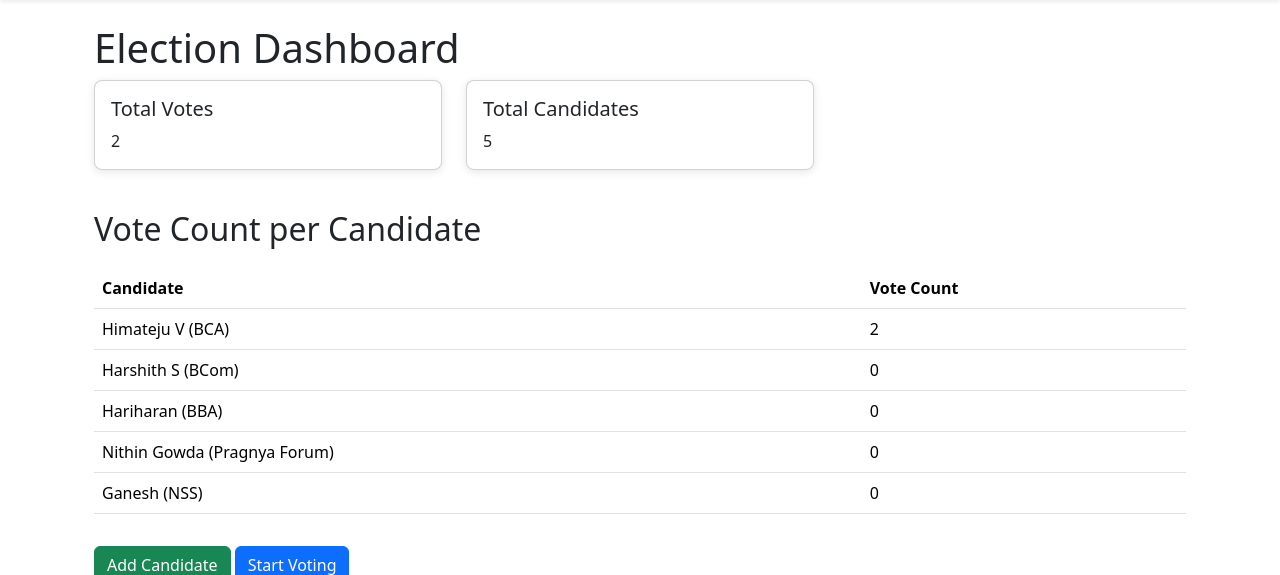
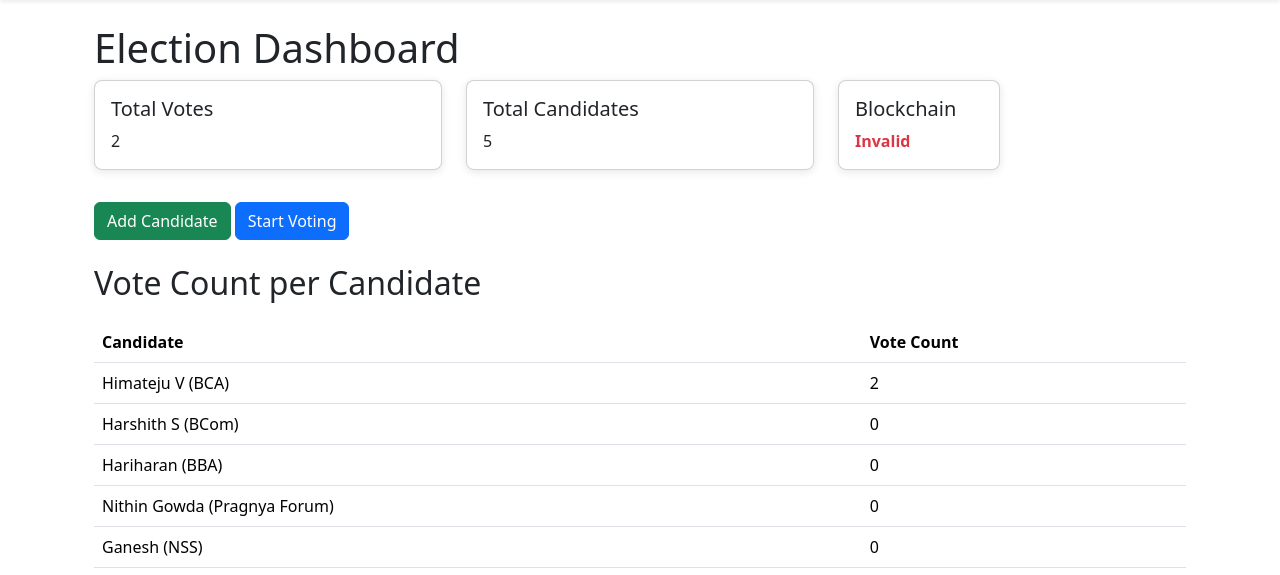
Before and after one commit to nandan017/Project-E, a Django app: page /election/dashboard/ in a window 1280 px wide. Shown: the part 56-631 px from the top of the page. Run offline with Django 5.2, Linux system fonts and the light colour scheme; data comes from the database, SQL or seed files in the repository; both versions use the stored data as it was after the commit.

Commit message:
added blockchain  validation feature

```diff
--- a/voting_system/election/models.py
+++ b/voting_system/election/models.py
@@ -1,5 +1,3 @@
-from django.db import models
-
 from django.db import models
 import uuid  # Import UUID module for generating unique keys
 
@@ -10,7 +8,5 @@ class Candidate(models.Model):
     name = models.CharField(max_length=100)
     forum = models.CharField(max_length=100)
     image = models.ImageField(upload_to='candidate_images/', blank=True, null=True)  # New field for the candidate's image
-
-
     def __str__(self):
-        return f'{self.name} ({self.forum})'
+        return f'{self.name} ({self.forum}) {self.candidate_key}'
--- a/voting_system/election/templates/election/dashboard.html
+++ b/voting_system/election/templates/election/dashboard.html
@@ -32,7 +32,21 @@
                 </div>
             </div>
         </div>
+        <div class="col-md-2">
+            <div class="card mb-3">
+                <div class="card-body">
+                    <h5 class="card-title">Blockchain</h5>
+                    <p class="card-text {% if valid_blockchain %}text-success fw-bold{% else %}text-danger fw-bold{% endif %}">
+                        {% if valid_blockchain %}Valid{% else %}Invalid{% endif %}
+                    </p>
+                </div>
+            </div>
+        </div>
     </div>
+
+    <button class="btn btn-success mt-3" onclick="window.location.href='{% url 'add_candidate' %}'">Add Candidate</button>
+    <button class="btn btn-primary mt-3" onclick="window.location.href='{% url 'scan_qr' %}'">Start Voting</button>
+
 
     <h2 class="mt-4">Vote Count per Candidate</h2>
     <table class="table">
@@ -43,7 +57,7 @@
             </tr>
         </thead>
         <tbody>
-            {% for candidate, count in candidate_votes.items %}
+            {% for candidate, count in sorted_candidate_votes %}
             <tr>
                 <td>{{ candidate.name }} ({{ candidate.forum }})</td>
                 <td>{{ count }}</td>
@@ -52,8 +66,6 @@
         </tbody>
     </table>
     <!-- Inside your dashboard.html -->
-<button class="btn btn-success mt-3" onclick="window.location.href='{% url 'add_candidate' %}'">Add Candidate</button>
-<button class="btn btn-primary mt-3" onclick="window.location.href='{% url 'scan_qr' %}'">Start Voting</button>
 
 </div>
 {% endblock %}
--- /dev/null
+++ b/voting_system/election/utils.py
@@ -0,0 +1,48 @@
+import hashlib
+from voting.models import Vote
+
+def calculate_hash(vote):
+    """
+    Helper function to calculate the hash of a vote.
+    The hash is based on the vote data including the student_id, candidate_id, previous_hash, and timestamp.
+    """
+    print("CID:",vote.candidate.candidate_key)
+    vote_data = f'{vote.student_id}{vote.candidate_id}{vote.timestamp}{vote.previous_hash}'.encode('utf-8')
+    print("From utils",vote_data)
+    return hashlib.sha256(vote_data).hexdigest()
+
+def is_blockchain_valid():
+    """
+    Validates the entire blockchain by checking each vote.
+    Returns True if the blockchain is valid, False otherwise.
+    """
+    votes = Vote.objects.all().order_by('timestamp')
+
+    if not votes:
+        print("No votes found in the blockchain.")
+        return True  # Consider an empty blockchain as valid
+
+    previous_hash = "0"  # Initialize previous_hash for the first vote
+
+    for vote in votes:
+        print(f"Validating vote: Student ID={vote.student_id}, Candidate={vote.candidate.name}, Previous Hash={vote.previous_hash}, Timestamp={vote.timestamp}")
+
+        # Calculate the hash for the current vote
+        recalculated_hash = calculate_hash(vote)
+        print(f"Recalculated Hash: {recalculated_hash}, Stored Hash: {vote.hash}")
+
+        # Check if the stored hash matches the recalculated hash
+        if recalculated_hash != vote.hash:
+            print(f'Hash mismatch for vote by {vote.student_id}.')
+            return False
+
+        # Check if the previous_hash matches the previous vote's hash
+        if previous_hash != "0" and vote.previous_hash != previous_hash:
+            print(f'Invalid blockchain: Previous hash mismatch for vote by {vote.student_id}. Expected: {previous_hash}, Found: {vote.previous_hash}')
+            return False
+
+        # Update previous_hash to current vote's hash for the next iteration
+        previous_hash = vote.hash
+
+    print("All votes are valid.")
+    return True
--- a/voting_system/election/views.py
+++ b/voting_system/election/views.py
@@ -3,6 +3,7 @@ from django.contrib.auth import authenticate, login
 from django.contrib import messages
 from .models import Candidate
 from voting.models import Vote
+from .utils import is_blockchain_valid
 
 def login_view(request):
     if request.method == 'POST':
@@ -20,13 +21,16 @@ def dashboard(request):
     total_votes = Vote.objects.count()
     total_candidates = Candidate.objects.count()
 
-    # Get vote count per candidate
+    # Get vote count per candidate and store it in a list of tuples (candidate, count)
     candidate_votes = {candidate: Vote.objects.filter(candidate=candidate).count() for candidate in Candidate.objects.all()}
-
+    # Sort the dictionary by vote count in descending order
+    sorted_candidate_votes = sorted(candidate_votes.items(), key=lambda x: x[1], reverse=True)
+    valid_blockchain = is_blockchain_valid()
     context = {
         'total_votes': total_votes,
         'total_candidates': total_candidates,
-        'candidate_votes': candidate_votes,
+        'sorted_candidate_votes': sorted_candidate_votes,
+        'valid_blockchain': valid_blockchain,
     }
 
     return render(request, 'election/dashboard.html', context)
--- a/voting_system/voting/models.py
+++ b/voting_system/voting/models.py
@@ -4,7 +4,7 @@ from django.db import models
 from election.models import Candidate
 
 class Vote(models.Model):
-    timestamp = models.DateTimeField(auto_now_add=True)
+    timestamp = models.DateTimeField(auto_now_add=False)
     student_id = models.CharField(max_length=50, unique=True)
 
     # Use the unique key as the ForeignKey reference
--- a/voting_system/voting/templates/voting/voting_interface.html
+++ b/voting_system/voting/templates/voting/voting_interface.html
@@ -20,8 +20,8 @@
                         <h5 class="card-title">{{ candidate.name }}</h5>
                         <p class="card-text">{{ candidate.forum }}</p>
                         <div class="form-check" style="display: inline-block; margin-right: 10px;">
-                            <input class="form-check-input" type="radio" name="candidate_id" id="candidate_{{ candidate.pk }}" value="{{ candidate.pk }}" required>
-                            <label class="form-check-label" for="candidate_{{ candidate.pk }}">
+                            <input class="form-check-input" type="radio" name="candidate_id" id="candidate_{{ candidate.candidate_key }}" value="{{ candidate.candidate_key }}" required>
+                            <label class="form-check-label" for="candidate_{{ candidate.candidate_key }}">
                                 Vote for {{ candidate.name }}
                             </label>
                         </div>
--- a/voting_system/voting_system/settings.py
+++ b/voting_system/voting_system/settings.py
@@ -114,7 +114,7 @@
 
 USE_I18N = True
 
-USE_TZ = True
+USE_TZ = False
 
 
 # Static files (CSS, JavaScript, Images)
```
Also changed, not shown: voting_system/voting/utils.py (+2 -6 lines), voting_system/voting/views.py (+13 -19 lines), voting_system/db.sqlite3.
